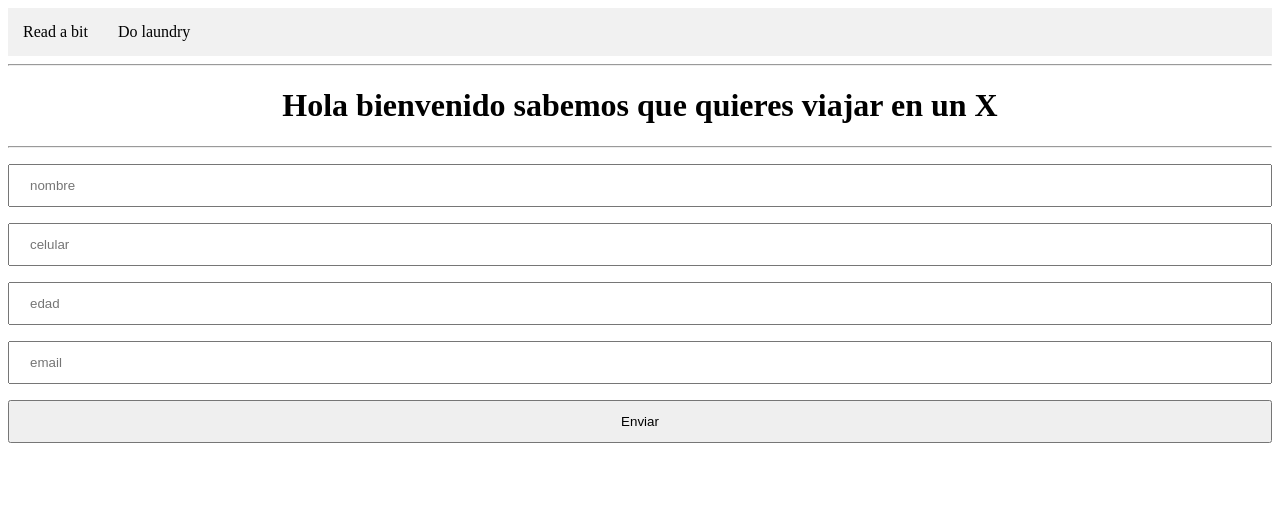
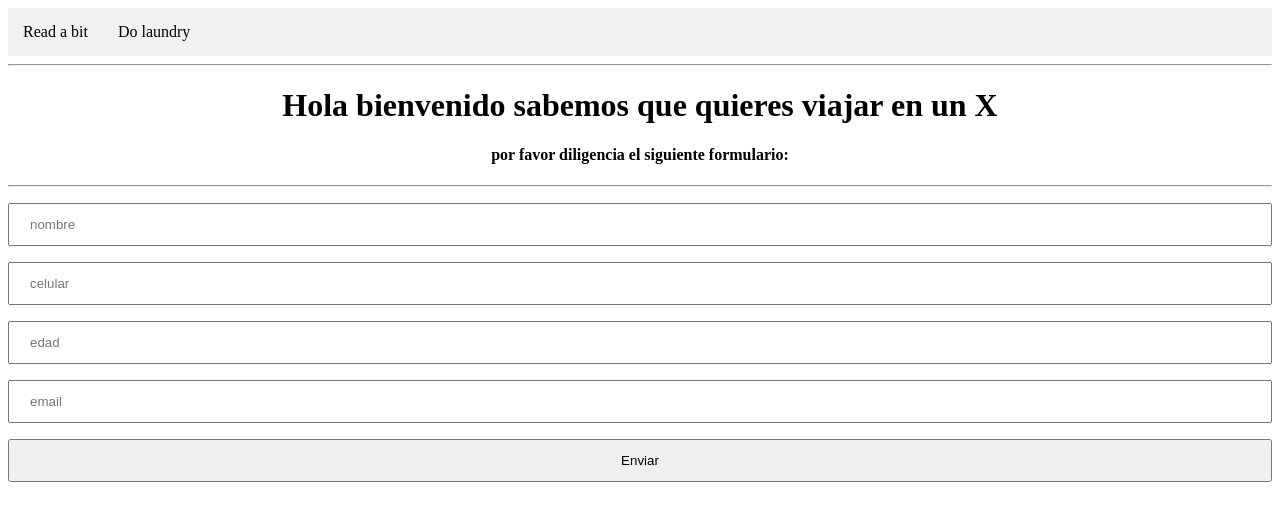
Before and after one commit to zayro/prueba-front-ekoomedia, a React (Create React App) app: page / in a window 1280 px wide. Shown: the top 520 px of the page. Built offline with nearby package versions, Linux system fonts and the light colour scheme; no server answers.

Commit message:
agregar texto de la prueba

```diff
--- a/src/App.js
+++ b/src/App.js
@@ -170,8 +170,11 @@ function App() {
 
                 <h1>
                     <p className="text-center"> Hola bienvenido sabemos que quieres viajar en un {title}{" "} </p>
+                </h1>
 
-                </h1>
+                <h4>
+                    <p className="text-center">por favor diligencia el siguiente formulario:</p>
+                </h4>
 
                 <hr />
 
```
